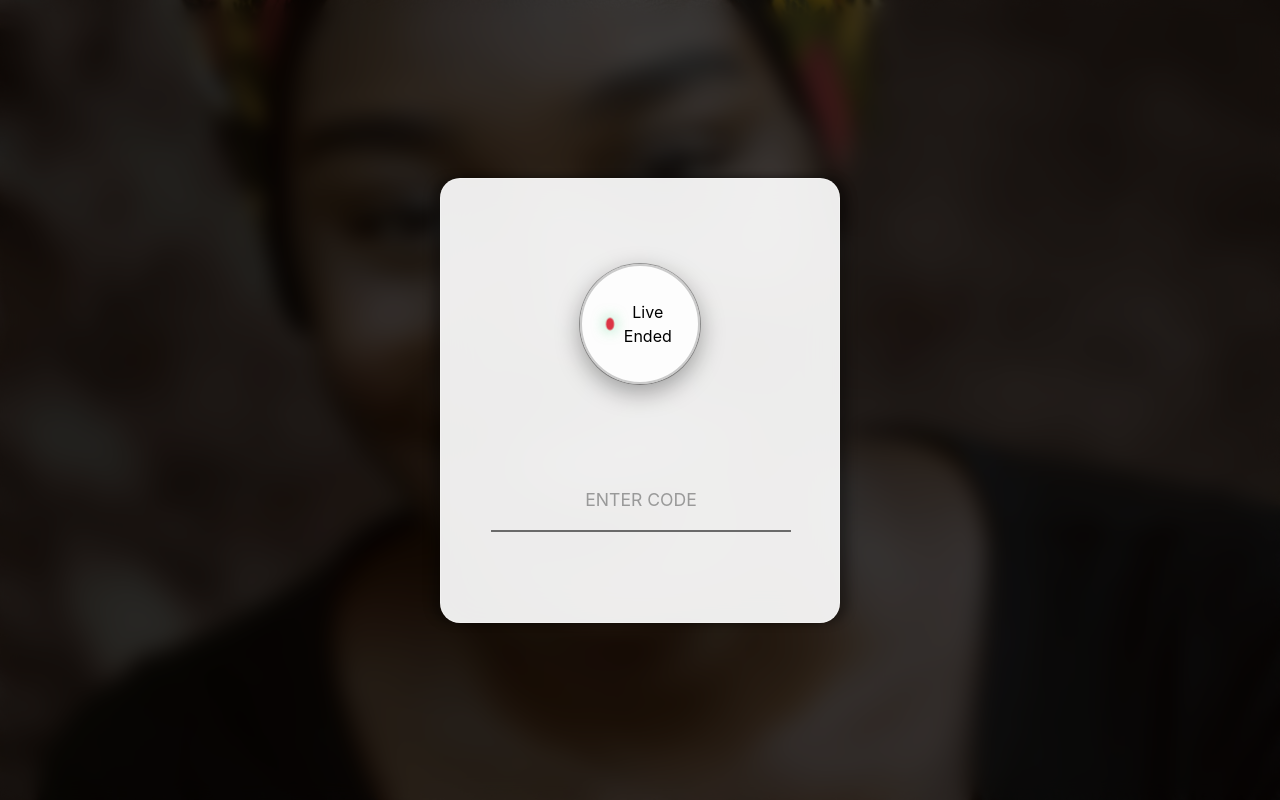
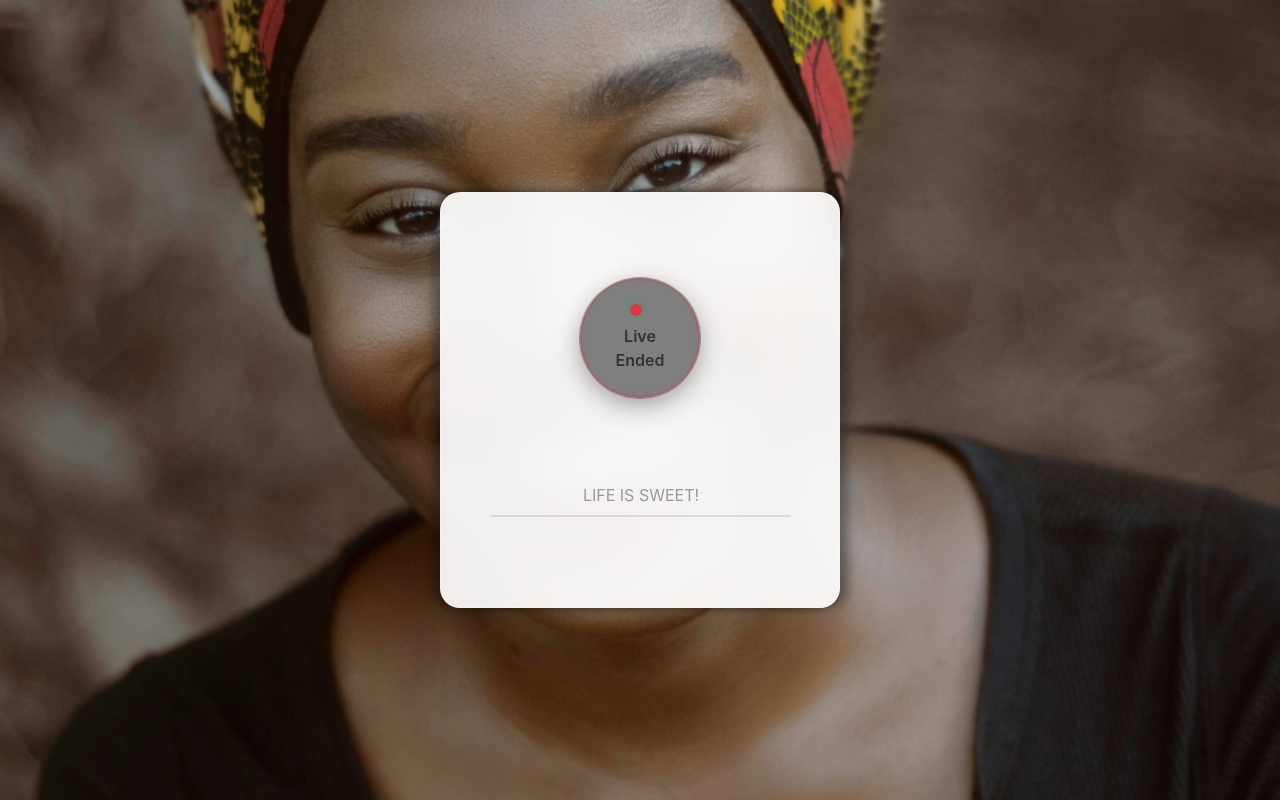
Before and after one commit to Taofeek-Kehinde/Mikibump-s-Calling-Center-Project, a React (Vite) app: page / in a window 1280 px wide. Built offline with nearby package versions, Linux system fonts and the light colour scheme.

Commit message:
fixning more  bugs

```diff
--- a/src/Admin.css
+++ b/src/Admin.css
@@ -221,7 +221,6 @@
   width: 12px;
   height: 12px;
   border-radius: 50%;
-  animation: pulseStatus 2s infinite;
 }
 
 .status-dot.live {
--- a/src/assets/dashboard.css
+++ b/src/assets/dashboard.css
@@ -66,8 +66,8 @@
   left: 0;
   width: 100%;
   height: 100%;
-  background: rgba(0, 0, 0, 0.70);
-  backdrop-filter: blur(10px);
+  background: rgba(0, 0, 0, 0.10);
+  /* backdrop-filter: blur(3px); */
   z-index: 10;
 }
 
@@ -110,14 +110,99 @@
   position: relative;
 }
 
-/* Live Indicator */
 .live-indicator-container {
   position: relative;
   display: inline-flex;
+  align-items: center;
+  justify-content: center;
   cursor: pointer;
-  transition: all 0.3s ease;
+
 }
 
+.live-indicator {
+  display: flex;
+  flex-direction: column;
+  align-items: center;
+  background: rgba(0, 0, 0, 0.7);
+  padding: 8px 16px;
+  border-radius: 30px;
+  backdrop-filter: blur(5px);
+  border: 1px solid rgba(50, 231, 14, 0.3);
+  /* color: white; */
+  color: #333;
+  font-weight: 600;
+  z-index: 2;
+}
+
+
+.live-dot-text-wrapper {
+  display: flex;
+  align-items: center;
+  gap: 8px;
+  margin-bottom: 4px;
+}
+
+.live-dot {
+  display: inline-block;
+  width: 12px;
+  height: 12px;
+  background-color: #28a745;
+  border-radius: 50%;
+  box-shadow: 0 0 8px rgba(40, 167, 69, 0.8);
+  animation: pulse-dot 2s infinite;
+}
+
+.live-text  {
+  color: #ff4b4b;
+  font-size: 16px;
+  font-weight: 700;
+  letter-spacing: 1px;
+  text-transform: uppercase;
+  text-shadow: 0 0 10px rgba(255, 75, 75, 0.5);
+}
+
+.live-texts {
+    color: green;
+  font-size: 16px;
+  font-weight: 700;
+  letter-spacing: 1px;
+  text-transform: uppercase;
+  text-shadow: 0 0 10px rgba(75, 255, 105, 0.5);
+}
+.live-counter {
+  font-size: 20px;
+  font-weight: 700;
+  color: white;
+  font-family: monospace;
+  letter-spacing: 2px;
+  text-shadow: 0 0 10px rgba(255, 255, 255, 0.5);
+}
+
+@keyframes pulse-dot {
+  0% {
+    opacity: 1;
+    transform: scale(1);
+  }
+  50% {
+    opacity: 0.8;
+    transform: scale(1.1);
+  }
+  100% {
+    opacity: 1;
+    transform: scale(1);
+  }
+}
+
+/* For the offline state */
+.live-indicator-container.offline .live-indicator {
+  background: rgba(0, 0, 0, 0.5);
+  border-color: rgba(220, 53, 69, 0.3);
+}
+
+.live-indicator-container.offline .live-dot {
+  animation: none;
+  margin-right: 8px;
+}
 .live-indicator-container.offline {
   cursor: default;
   pointer-events: none;
@@ -152,7 +237,9 @@
 
 .live-indicator {
   display: flex;
+  flex-direction: column;
   align-items: center;
+  justify-content: center;
   gap: 8px;
   background: rgba(255, 255, 255, 0.9);
   padding: 12px 24px;
@@ -166,6 +253,7 @@
   z-index: 2;
   transform: translateY(25px);
   position: relative;
+  text-align: center;
 }
 
 .live-dot {
@@ -199,6 +287,19 @@
   align-items: center;
   background: transparent
   /* border: 2px solid rgba(220, 53, 69, 0.2); */
+}
+
+.live-texts {
+  font-family: 'Inter', sans-serif;
+  font-size: 1.5rem;
+  font-weight: 700;
+  /* color: #000; */
+  letter-spacing: 1px;
+  text-transform: uppercase;
+  display: flex;
+  justify-content: center;
+  align-items: center;
+  background: transparent
 }
 
 /* .live-pulse {
@@ -254,11 +355,11 @@
   background: transparent;
 }
 
-.code-input::placeholder {
+
+.placeholder {
   color: #999;
+  margin-bottom: 10px;
 }
-
-
 .input-decoration {
   position: absolute;
   bottom: 0;
@@ -499,7 +600,7 @@ pointer-events: auto;
     border-radius: 50%;
   }
 
-  .live-text {
+  .live-text .live-texts{
     font-size: 1.2rem;
   }
 
@@ -567,6 +668,21 @@ pointer-events: auto;
   }
 }
 
+/* Logos Section */
+.logos-section {
+  display: flex;
+  justify-content: center;
+  align-items: center;
+  gap: 20px;
+  margin-top: 20px;
+}
+
+.logo {
+  max-width: 100px;
+  height: auto;
+  object-fit: contain;
+}
+
 /* Animation for container entrance */
 @keyframes containerEntrance {
   0% {
@@ -586,7 +702,3 @@ pointer-events: auto;
     transform: translateY(0) scale(1);
   }
 }
-
-.dashboard-container {
-  animation: containerEntrance 0.8s ease-out forwards;
-}
--- a/src/assets/dashboard.tsx
+++ b/src/assets/dashboard.tsx
@@ -3,7 +3,7 @@ import { useState, useEffect, useRef } from 'react';
 import { useNavigate } from 'react-router-dom';
 import { FontAwesomeIcon } from '@fortawesome/react-fontawesome';
 import { faHandPointLeft } from '@fortawesome/free-solid-svg-icons';
-import { useAppContext } from '../context/AppContext';
+import { useAppContext } from '../context/useAppContext';
 import { showAlert } from '../utils/showAlert';
 import './dashboard.css';
 import af1 from '../assets/af1.jpg';
@@ -21,7 +21,19 @@ function Dashboard() {
   const navigate = useNavigate();
   const [code, setCode] = useState('');
   const [pulse, setPulse] = useState(true);
-  const { isLive, setIsLive, currentMusic, isMusicPlaying, setIsAudioAllowed, playAudio, stopAudio, countdownTime, setCountdownTime, isCountdownActive, setIsCountdownActive } = useAppContext();
+  const {
+    isLive,
+    setIsLive,
+    currentMusic,
+    isMusicPlaying,
+    setIsAudioAllowed,
+    playAudio,
+    stopAudio,
+    countdownTime,
+    setCountdownTime,
+    isCountdownActive,
+    setIsCountdownActive
+  } = useAppContext();
   const prevIsLiveRef = useRef(isLive);
 
   const formatTime = (seconds: number): string => {
@@ -37,7 +49,7 @@ function Dashboard() {
     if (currentMusic) {
       playAudio().catch(() => {});
     }
-    return () => setIsAudioAllowed(false); //false
+    return () => setIsAudioAllowed(false);
   }, [setIsAudioAllowed, currentMusic, playAudio]);
 
   // Control playback based on isMusicPlaying state
@@ -67,7 +79,7 @@ function Dashboard() {
     if (!isCountdownActive) return;
 
     const interval = setInterval(() => {
-      setCountdownTime(prev => {
+      setCountdownTime((prev: number) => {
         if (prev > 0) {
           return prev - 1;
         } else {
@@ -87,8 +99,6 @@ function Dashboard() {
     }
     prevIsLiveRef.current = isLive;
   }, [isLive]);
-
-  // Audio playback is handled centrally in AppContext (playAudio/stopAudio)
 
   const handleSubmit = (e: React.FormEvent) => {
     e.preventDefault();
@@ -120,15 +130,6 @@ function Dashboard() {
 
   return (
     <div className="dashboard">
-      {/* Countdown Timer */}
-      {isLive && (
-        <div className="countdown-timer">
-          LIVE ENDS IN {formatTime(countdownTime)}
-        </div>
-      )}
-
-      {/* Audio is handled in AppContext (single element) */}
-
       {/* Background with zoom animation and crossfade */}
       <motion.div
         className="background-carousel"
@@ -175,7 +176,9 @@ function Dashboard() {
                   onClick={() => navigate('/form')}
                   role="button"
                   tabIndex={0}
-                  onKeyDown={(e) => { if (e.key === 'Enter' || e.key === ' ') navigate('/form'); }}
+                  onKeyDown={(e) => {
+                    if (e.key === 'Enter' || e.key === ' ') navigate('/form');
+                  }}
                 >
                   <FontAwesomeIcon icon={faHandPointLeft} className="hand-icon" />
                 </div>
@@ -195,7 +198,8 @@ function Dashboard() {
                 >
                   <div className="live-indicator">
                     <span className="live-dot"></span>
-                    LIVE
+                    <span className="live-texts">LIVE</span>
+                    {formatTime(countdownTime)}
                   </div>
                   <motion.div
                     className="live-pulse"
@@ -241,7 +245,7 @@ function Dashboard() {
               whileHover={{ scale: 1.02 }}
               transition={{ type: "spring", stiffness: 300 }}
             >
-              <input
+              {/* <input
                 type="text"
                 value={code}
                 onChange={(e) => {
@@ -251,10 +255,12 @@ function Dashboard() {
                     playAudio().catch(() => {});
                   }
                 }}
-                placeholder="ENTER CODE"
+
                 className="code-input"
                 required
-              />
+              /> */}
+             <div className='placeholder'>LIFE IS SWEET!</div>
+
 
               <motion.div
                 className="input-decoration"
@@ -263,8 +269,21 @@ function Dashboard() {
                 transition={{ delay: 1, duration: 1 }}
               />
             </motion.div>
+
+            {/* <motion.button
+              type="submit"
+              className="submit-button"
+              whileHover={{ scale: 1.05 }}
+              whileTap={{ scale: 0.95 }}
+              initial={{ opacity: 0, x: -20 }}
+              animate={{ opacity: 1, x: 0 }}
+              transition={{ delay: 0.7, duration: 0.5 }}
+            >
+              Submit
+            </motion.button> */}
           </div>
         </motion.form>
+
       </motion.div>
     </div>
   );
--- a/src/components/EnhancedChat.tsx
+++ b/src/components/EnhancedChat.tsx
@@ -1,6 +1,6 @@
 import React, { useState } from 'react';
 import { motion } from 'framer-motion';
-import { useAppContext } from '../context/AppContext';
+import { useAppContext } from '../context/useAppContext';
 
 const EnhancedChat: React.FC = () => {
   const [messages, setMessages] = useState<Array<{text: string, isUser: boolean}>>([{ text: "Hello! I'm your AI assistant. How can I help you today?", isUser: false }]);
--- a/src/context/AppContext.tsx
+++ b/src/context/AppContext.tsx
@@ -1,6 +1,6 @@
-import React, { createContext, useContext, useState, useEffect, useCallback, type ReactNode } from 'react';
+import React, { createContext, useState, useEffect, useCallback, type ReactNode } from 'react';
 
-interface AppContextType {
+export interface AppContextType {
   isLive: boolean;
   setIsLive: (value: boolean) => void;
   currentMusic: string;
@@ -24,7 +24,7 @@ interface AppContextType {
   setBackgroundImages: React.Dispatch<React.SetStateAction<string[]>>;
 }
 
-const AppContext = createContext<AppContextType | undefined>(undefined);
+export const AppContext = createContext<AppContextType | undefined>(undefined);
 
 export const AppProvider = ({ children }: { children: ReactNode }) => {
   const [isLive, setIsLive] = useState<boolean>(() => {
@@ -84,9 +84,7 @@ export const AppProvider = ({ children }: { children: ReactNode }) => {
     };
   }, []);
 
-  useEffect(() => {
-    localStorage.setItem('isLive', JSON.stringify(isLive));
-  }, [isLive]);
+
 
   useEffect(() => {
     localStorage.setItem('currentMusic', currentMusic);
@@ -103,20 +101,8 @@ export const AppProvider = ({ children }: { children: ReactNode }) => {
   useEffect(() => {
     if (audioRef.current) {
       audioRef.current.volume = Math.max(0, Math.min(1, volume / 100));
-      // mute if audio isn't allowed in current view
-      audioRef.current.muted = !isAudioAllowed;
     }
   }, [volume]);
-
-  useEffect(() => {
-    if (audioRef.current) {
-      audioRef.current.muted = !isAudioAllowed;
-      // If audio is now allowed and should be playing, ensure it plays
-      if (isAudioAllowed && isMusicPlaying && currentMusic) {
-        audioRef.current.play().catch(() => {});
-      }
-    }
-  }, [isAudioAllowed, isMusicPlaying, currentMusic]);
 
   useEffect(() => {
     localStorage.setItem('isDarkMode', JSON.stringify(isDarkMode));
@@ -139,6 +125,10 @@ export const AppProvider = ({ children }: { children: ReactNode }) => {
   useEffect(() => {
     localStorage.setItem('backgroundImages', JSON.stringify(backgroundImages));
   }, [backgroundImages]);
+
+  useEffect(() => {
+    localStorage.setItem('isLive', JSON.stringify(isLive));
+  }, [isLive]);
 
   // Playback helpers
   const playAudio = useCallback(async (url?: string) => {
@@ -170,7 +160,7 @@ export const AppProvider = ({ children }: { children: ReactNode }) => {
             resolve(void 0);
           };
 
-          const onError = (_e: Event) => {
+          const onError = () => {
             audioRef.current?.removeEventListener('canplay', onCanPlay);
             audioRef.current?.removeEventListener('error', onError);
             reject(new Error('Audio failed to load'));
@@ -189,13 +179,9 @@ export const AppProvider = ({ children }: { children: ReactNode }) => {
       }
 
       audioRef.current.volume = Math.max(0, Math.min(1, volume / 100));
-      // ensure mute state matches allowed flag
-      audioRef.current.muted = !isAudioAllowed;
 
-      // Always try to play if audio is allowed
-      if (isAudioAllowed) {
-        await audioRef.current.play();
-      }
+      // Always try to play
+      await audioRef.current.play();
       setIsMusicPlaying(true);
     } catch (err) {
       console.error('playAudio error:', err);
@@ -267,11 +253,3 @@ export const AppProvider = ({ children }: { children: ReactNode }) => {
     </AppContext.Provider>
   );
 };
-
-export const useAppContext = () => {
-  const context = useContext(AppContext);
-  if (!context) {
-    throw new Error('useAppContext must be used within AppProvider');
-  }
-  return context;
-};
--- /dev/null
+++ b/src/context/useAppContext.ts
@@ -0,0 +1,11 @@
+import { useContext } from 'react';
+import { AppContext } from './AppContext';
+import type { AppContextType } from './AppContext';
+
+export const useAppContext = (): AppContextType => {
+  const context = useContext(AppContext);
+  if (!context) {
+    throw new Error('useAppContext must be used within AppProvider');
+  }
+  return context;
+};
--- a/src/main.tsx
+++ b/src/main.tsx
@@ -1,8 +1,8 @@
 import React from 'react'
 import ReactDOM from 'react-dom/client'
 import { BrowserRouter } from 'react-router-dom'
-import App from './App.tsx'
-import { AppProvider } from './context/AppContext.tsx'
+import App from './App.js'
+import { AppProvider } from './context/AppContext.js'
 import './index.css'
 
 ReactDOM.createRoot(document.getElementById('root')!).render(
--- a/src/pages/AdminLogin.tsx
+++ b/src/pages/AdminLogin.tsx
@@ -1,8 +1,7 @@
 import { motion } from 'framer-motion';
-import { useState, useEffect, useMemo } from 'react';
+import { useState } from 'react';
 import Admin from '../Admin.tsx';
 import './AdminLogin.css';
-// import { useNavigate } from 'react-router-dom';
 
 const ADMIN_PASSWORD = 'mikibumps123';
 
@@ -10,29 +9,19 @@ function AdminLogin() {
   const [password, setPassword] = useState('');
   const [error, setError] = useState('');
   const [isLoading, setIsLoading] = useState(false);
-  const [isAuthenticated, setIsAuthenticated] = useState(false);
-
-  const floatingDots = useMemo(() => {
-    return [...Array(12)].map((_, i) => ({
-      left: `${Math.random() * 100}%`,
-      top: `${Math.random() * 100}%`,
-      background: i % 2 === 0 ? '#667eea' : '#764ba2',
-      duration: 2 + Math.random() * 2,
-      delay: i * 0.2,
-    }));
-  }, []);
-
-  useEffect(() => {
+  const [isAuthenticated, setIsAuthenticated] = useState(() => {
     // Clear authentication on mount to force login every time
     localStorage.removeItem('admin_authenticated');
-    setIsAuthenticated(false);
-  }, []);
+    return false;
+  });
 
-  useEffect(() => {
-    // Check authentication status
-    const authStatus = localStorage.getItem('admin_authenticated') === 'true';
-    setIsAuthenticated(authStatus);
-  }, []);
+  const [floatingDots] = useState(() => [...Array(12)].map((_, i) => ({
+    left: `${Math.random() * 100}%`,
+    top: `${Math.random() * 100}%`,
+    background: i % 2 === 0 ? '#667eea' : '#764ba2',
+    duration: 2 + Math.random() * 2,
+    delay: i * 0.2,
+  })));
 
   const handleSubmit = (e: React.FormEvent) => {
     e.preventDefault();
```
Also changed, not shown: src/Admin.tsx (+15 -16 lines), src/pages/Form.tsx (+6 -2 lines), 1 other file (tests, documents, lock files or other folders).
